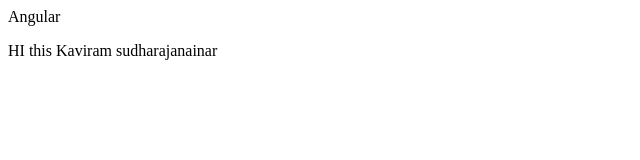
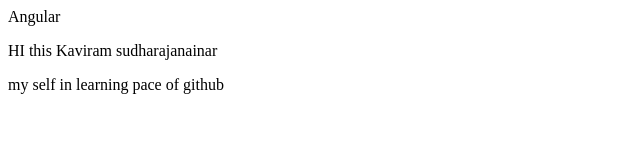
Before and after one commit to kaviram2407/angularforbeginners, a plain HTML site: page index.html in a window 1280 px wide. Shown: the whole page, without its empty margins (0-640 px from the left). Drawn offline with Linux system fonts and the light colour scheme.

Commit message:
Update index.html

```diff
--- a/index.html
+++ b/index.html
@@ -2,5 +2,7 @@
     <head>Angular</head>
     <body>
         <p>HI this Kaviram sudharajanainar</p>
+        <p>my self in learning pace of github
+        </p>
     </body>
 </html>
```
